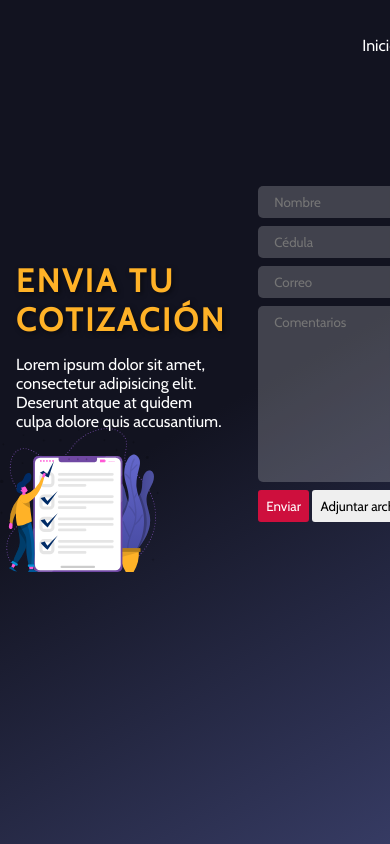
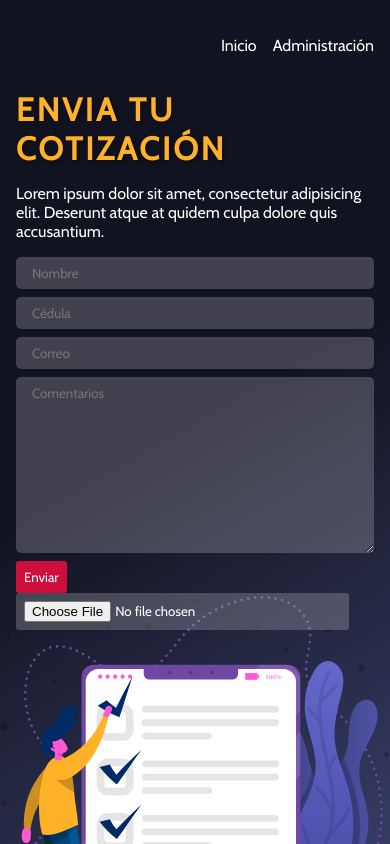
Before and after one commit to czabala847/cotizacion, a PHP site: page / in a window 390 px wide. Run offline with PHP 8.4, Linux system fonts and the light colour scheme.

Commit message:
Conectando con la BD, insertar datos completado

```diff
--- a/index.html
+++ b/index.php
@@ -11,7 +11,7 @@
 </head>
 
 <body>
-  <div id="app" class="mask-hero">
+  <div id="app">
     <header class="header">
       <div class="container">
         <nav class="header-menu">
@@ -36,20 +36,24 @@
               Deserunt atque at quidem culpa dolore quis accusantium.
             </p>
           </article>
-          <form action="" class="quotation__form">
-            <input type="text" placeholder="Nombre" />
-            <input type="text" placeholder="Cédula" />
-            <input type="email" placeholder="Correo" />
+          <form id="frm-cotizacion" action="App\Model\Insert.php" method="POST" class="quotation__form">
+            <input type="text" placeholder="Nombre" name="nombre" require />
+            <input type="text" placeholder="Cédula" name="cedula" require />
+            <input type="email" placeholder="Correo" name="correo" require />
             <textarea placeholder="Comentarios" name="asunto" id="" cols="30" rows="10"></textarea>
             <div class="quotation-btn">
-              <button class="btn btn--primary">Enviar</button>
-              <button class="btn">Adjuntar archivos</button>
+              <button type="submit" class="btn btn--primary">Enviar</button>
+              <input type="file" class="btn" value="Adjuntar archivos" />
             </div>
           </form>
+          <p id="respuesta"></p>
         </div>
       </div>
     </section>
   </div>
+  <!-- <script src="src/js/cotizacion.js"></script> -->
+  <script src="src/js/index.js"></script>
+  <script src="https://unpkg.com/sweetalert/dist/sweetalert.min.js"></script>
 </body>
 
 </html>
--- a/src/css/style.css
+++ b/src/css/style.css
@@ -34,6 +34,12 @@
   display: grid;
   -ms-grid-rows: 90px 1fr;
       grid-template-rows: 90px 1fr;
+}
+
+@media only screen and (max-height: 600px) {
+  #app {
+    height: auto;
+  }
 }
 
 /*-----------------------------------------*\
@@ -158,7 +164,6 @@
 \*-----------------------------------------*/
 .quotation {
   background: url("../assets/SVG/img-hero.svg") no-repeat;
-  background-size: 30%;
   background-position-y: 40vh;
 }
 
@@ -201,4 +206,14 @@
     padding-top: 0;
   }
 }
+
+@media only screen and (max-width: 768px) {
+  .quotation {
+    background-position-y: 60vh;
+  }
+  .quotation-container {
+    -ms-grid-columns: 1fr;
+        grid-template-columns: 1fr;
+  }
+}
 /*# sourceMappingURL=style.css.map */
--- /dev/null
+++ b/src/js/index.js
@@ -0,0 +1,30 @@
+const $form = document.getElementById("frm-cotizacion");
+// const $respuesta = document.getElementById("respuesta");
+
+$form.addEventListener("submit", async e => {
+  e.preventDefault();
+
+  const dataForm = new FormData($form);
+
+  const response = await fetchData("./App/Model/insert.php", dataForm);
+  // $respuesta.innerHTML = response;
+
+  if (response.success) {
+    swal("Enviado Correctamente!", "", "success");
+  }
+});
+
+const fetchData = async (url, data) => {
+  const config = {
+    method: "POST",
+    body: data
+  };
+
+  try {
+    const urlFetch = await fetch(url, config);
+    const response = await urlFetch.text();
+    return { success: true, response: response };
+  } catch (error) {
+    return { success: false, error: error };
+  }
+};
--- a/src/sass/base/_global.scss
+++ b/src/sass/base/_global.scss
@@ -28,5 +28,8 @@
 //   background-position-x: 110%;
 // }
 
-@media only screen and (max-width: 840px) {
+@media only screen and (max-height: 600px) {
+  #app {
+    height: auto;
+  }
 }
--- a/src/sass/layout/_quotation.scss
+++ b/src/sass/layout/_quotation.scss
@@ -4,7 +4,6 @@
 
 .quotation {
   background: url("../assets/SVG/img-hero.svg") no-repeat;
-  background-size: 30%;
   background-position-y: 40vh;
 }
 
@@ -41,3 +40,13 @@
     padding-top: 0;
   }
 }
+
+@media only screen and (max-width: 768px) {
+  .quotation {
+    background-position-y: 60vh;
+  }
+
+  .quotation-container {
+    grid-template-columns: 1fr;
+  }
+}
```
Also changed, not shown: App/Model/insert.php (added, +18 -0 lines), App/Model/pruebaFetch.php (added, +8 -0 lines), App/conexion.php (added, +13 -0 lines), 1 other file.
